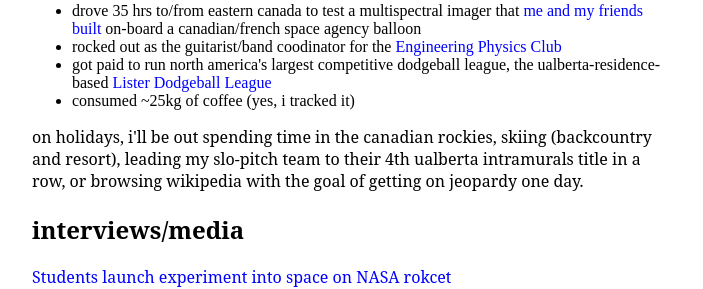
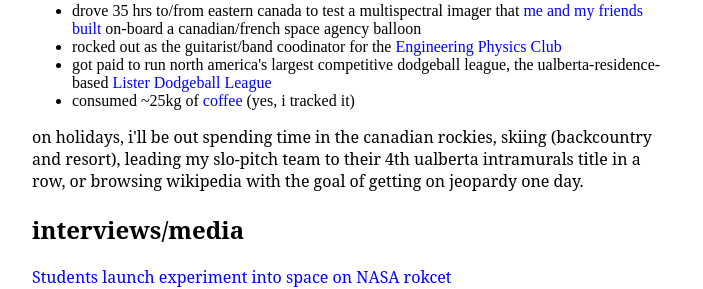
Before and after one commit to ehalliwe/ehalliwe.github.io, a Jekyll site: the page built from index.html, in a window 1280 px wide. Shown: the part 660-949 px from the top of the page, without its empty margins (288-991 px from the left). Built offline with Jekyll 4.4.1, drawn with Linux system fonts in a browser that asks for light colours; part of the change alters nothing that is shown.

Commit message:
sarcasm +1

```diff
--- a/index.html
+++ b/index.html
@@ -25,7 +25,7 @@ title: erik halliwell
 		<li>drove 35 hrs to/from eastern canada to test a multispectral imager that <a href="https://www.seds.ca/wp-content/uploads/2019/09/sbxteams-copy-3-600x600.png">me and my friends built</a> on-board a canadian/french space agency balloon</li>
 		<li>rocked out as the guitarist/band coodinator for the <a href="https://engphys.ca/">Engineering Physics Club</a></li>
 		<li>got paid to run north america's largest competitive dodgeball league, the ualberta-residence-based <a href="https://www.instagram.com/listerdodgeballleague/">Lister Dodgeball League</a></li>
-		<li>consumed ~25kg of coffee (yes, i tracked it)</li>
+		<li>consumed ~25kg of <a href="https://en.wikipedia.org/wiki/Coffee">coffee</a> (yes, i tracked it)</li>
 	</ul>
 	</p>
 
```
